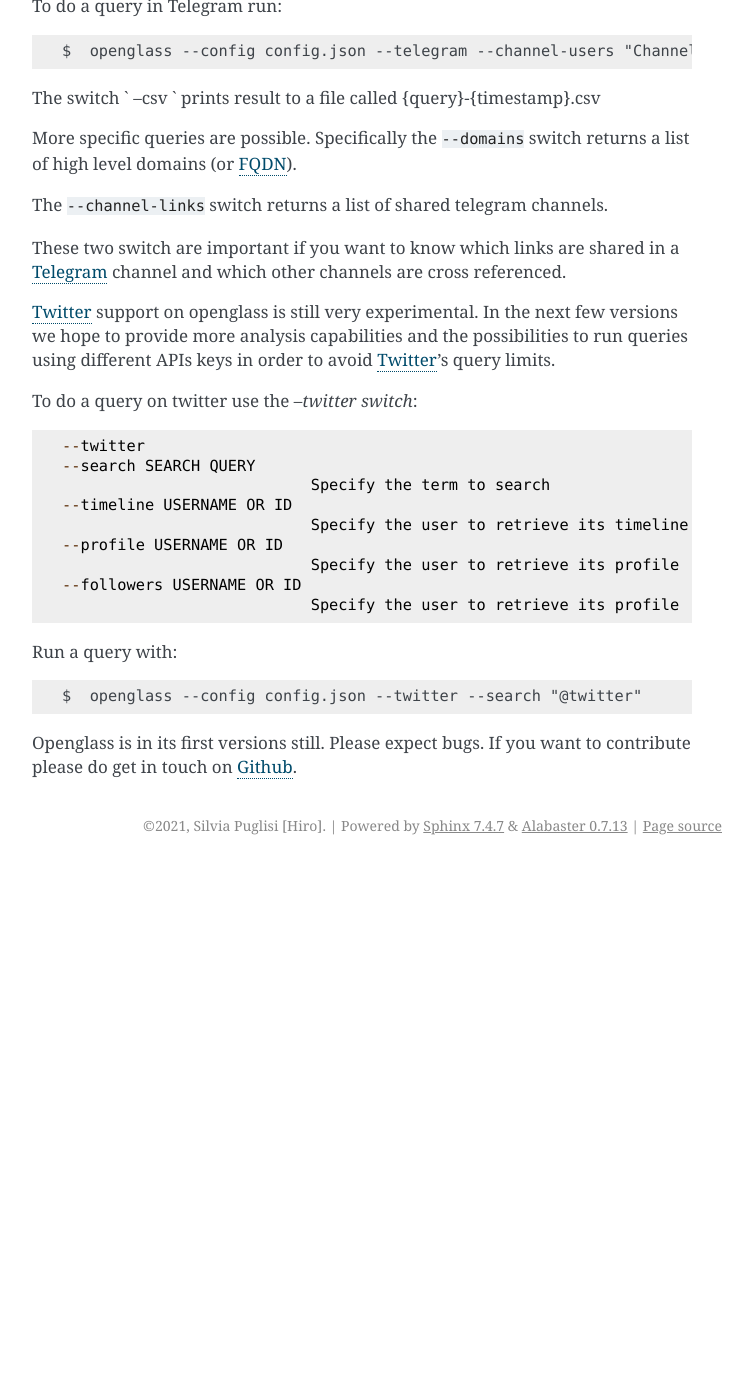
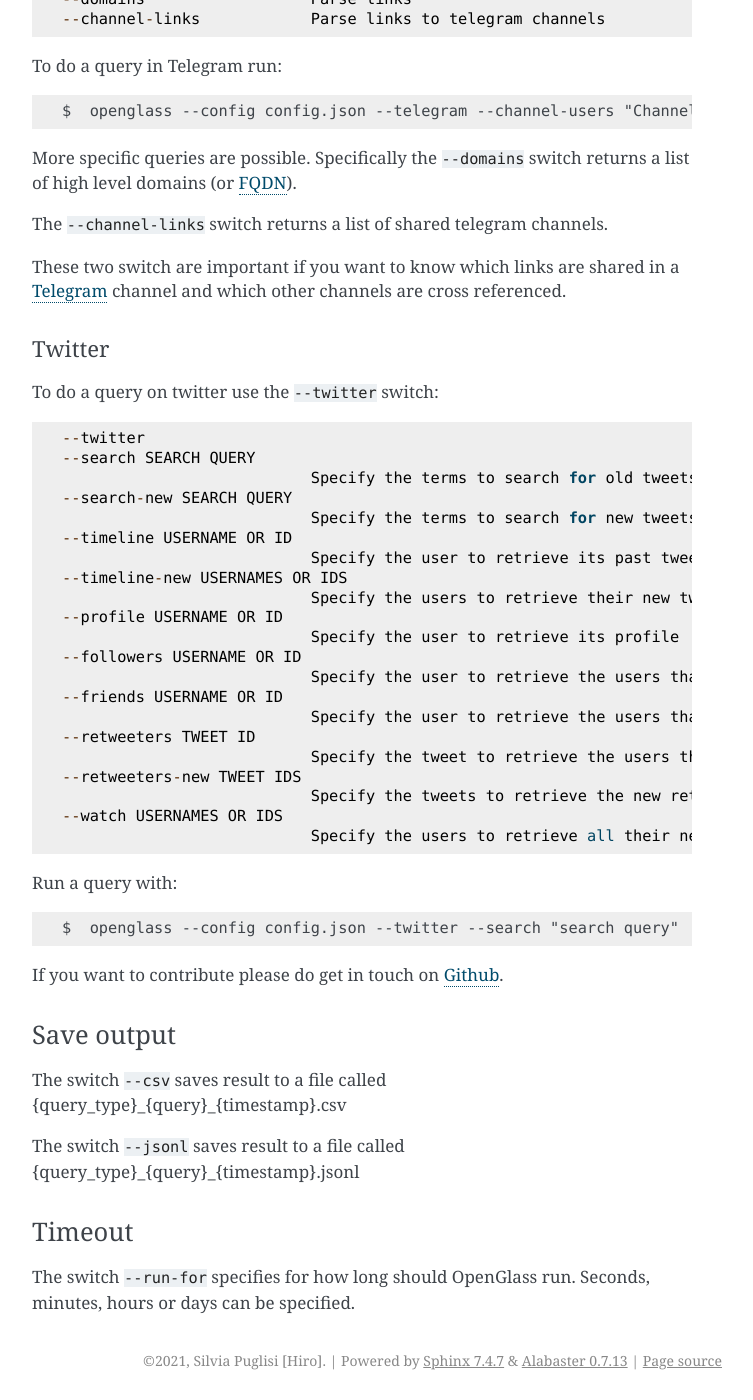
Before and after one commit to 3D-project/openglass, a Sphinx documentation site: the page built from docs/source/index.rst, in a window 1280 px wide and 1400 px high, scrolled down 1554 px. Shown: the whole window, without its empty margins (388-1141 px from the left). Built offline with Sphinx 7.4.7, drawn with Linux system fonts in a browser that asks for light colours; before the commit the page ends 2419 px from its top, so only the background shows below that; some of the changed text lies outside the part shown.

Commit message:
updpate documentation

```diff
--- a/docs/source/conf.py
+++ b/docs/source/conf.py
@@ -52,4 +52,4 @@
 # Add any paths that contain custom static files (such as style sheets) here,
 # relative to this directory. They are copied after the builtin static files,
 # so a file named "default.css" will overwrite the builtin "default.css".
-html_static_path = ['_static']
+html_static_path = []
--- a/docs/source/index.rst
+++ b/docs/source/index.rst
@@ -80,6 +80,9 @@
  Run queries
 -------------
 
+Telegram
+~~~~~~~~
+
 To query telegram you need to use the ``--telegram`` switch
 
 ::
@@ -100,9 +103,6 @@
 
   $  openglass --config config.json --telegram --channel-users "ChannelID"
 
-
-The switch ` --csv ` prints result to a file called {query}-{timestamp}.csv
-
 More specific queries are possible. Specifically the ``--domains`` switch returns
 a list of high level domains (or FQDN_).
 
@@ -113,34 +113,58 @@
 
 .. _FQDN: https://en.wikipedia.org/wiki/Fully_qualified_domain_name
 
-Twitter_ support on openglass is still very experimental. In the next few versions
-we hope to provide more analysis capabilities and the possibilities to run queries
-using different APIs keys in order to avoid Twitter_'s query limits.
 
-To do a query on twitter use the `--twitter switch`:
+Twitter
+~~~~~~~~
+
+To do a query on twitter use the ``--twitter`` switch:
 
 ::
 
   --twitter
   --search SEARCH QUERY
-                             Specify the term to search
+                             Specify the terms to search for old tweets
+  --search-new SEARCH QUERY
+                             Specify the terms to search for new tweets
   --timeline USERNAME OR ID
-                             Specify the user to retrieve its timeline
+                             Specify the user to retrieve its past tweets
+  --timeline-new USERNAMES OR IDS
+                             Specify the users to retrieve their new tweets
   --profile USERNAME OR ID
                              Specify the user to retrieve its profile
   --followers USERNAME OR ID
-                             Specify the user to retrieve its profile
-
+                             Specify the user to retrieve the users that follow him/her
+  --friends USERNAME OR ID
+                             Specify the user to retrieve the users that is following
+  --retweeters TWEET ID
+                             Specify the tweet to retrieve the users that retweeted it
+  --retweeters-new TWEET IDS
+                             Specify the tweets to retrieve the new retweeters
+  --watch USERNAMES OR IDS
+                             Specify the users to retrieve all their new tweets and their retweets
 
 Run a query with:
 
 ::
 
-  $  openglass --config config.json --twitter --search "@twitter"
+  $  openglass --config config.json --twitter --search "search query"
 
 
-Openglass is in its first versions still. Please expect bugs.
 If you want to contribute please do get in touch on Github_.
 
 
 .. _Github: https://github.com/hiromipaw/openglass
+
+-------------
+ Save output
+-------------
+
+The switch ``--csv`` saves result to a file called {query_type}_{query}_{timestamp}.csv
+
+The switch ``--jsonl`` saves result to a file called {query_type}_{query}_{timestamp}.jsonl
+
+-------------
+ Timeout
+-------------
+
+The switch ``--run-for`` specifies for how long should OpenGlass run. Seconds, minutes, hours or days can be specified.
```
Also changed, not shown: openglass/__init__.py (+15 -15 lines), 14 other files.
